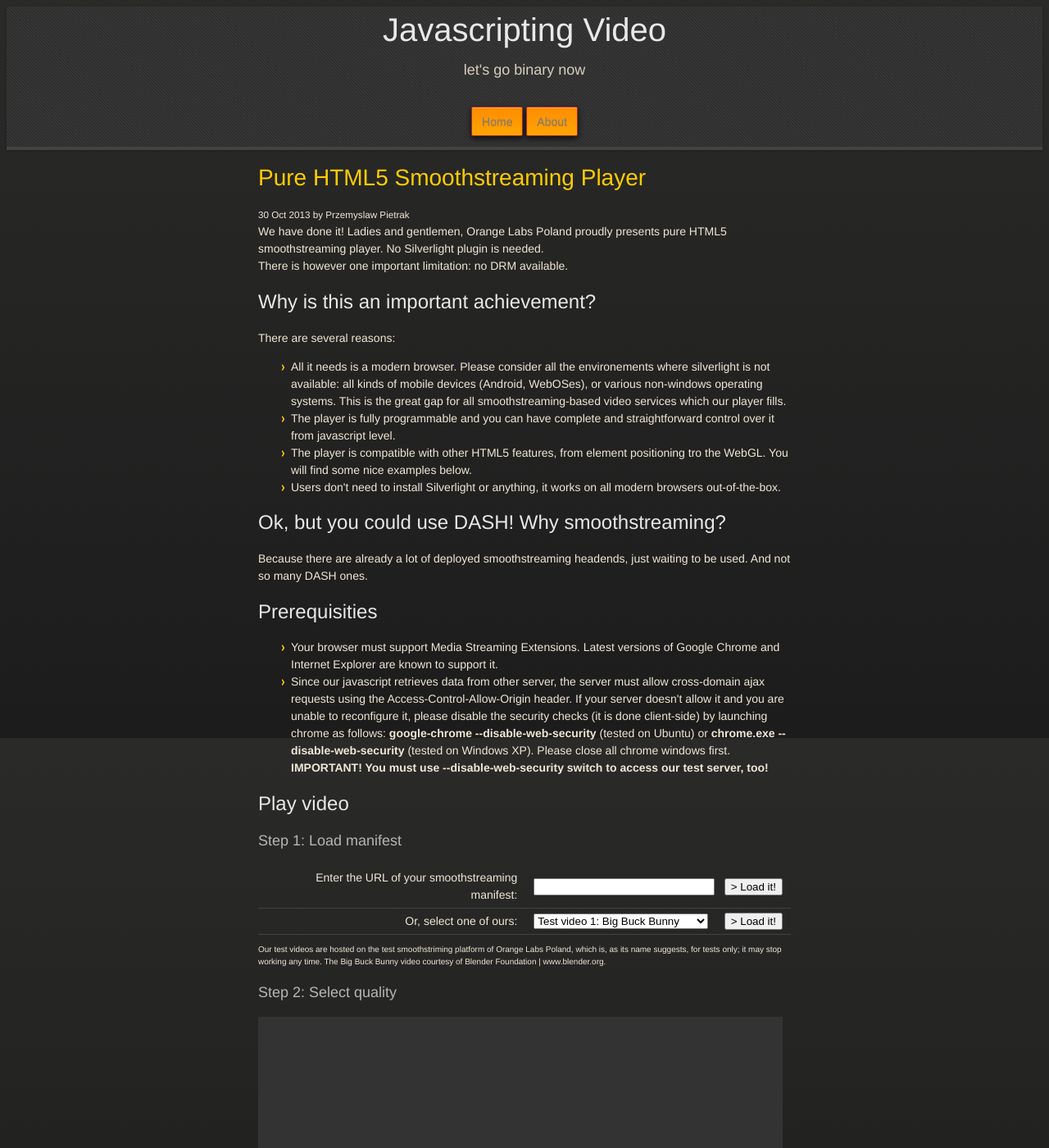
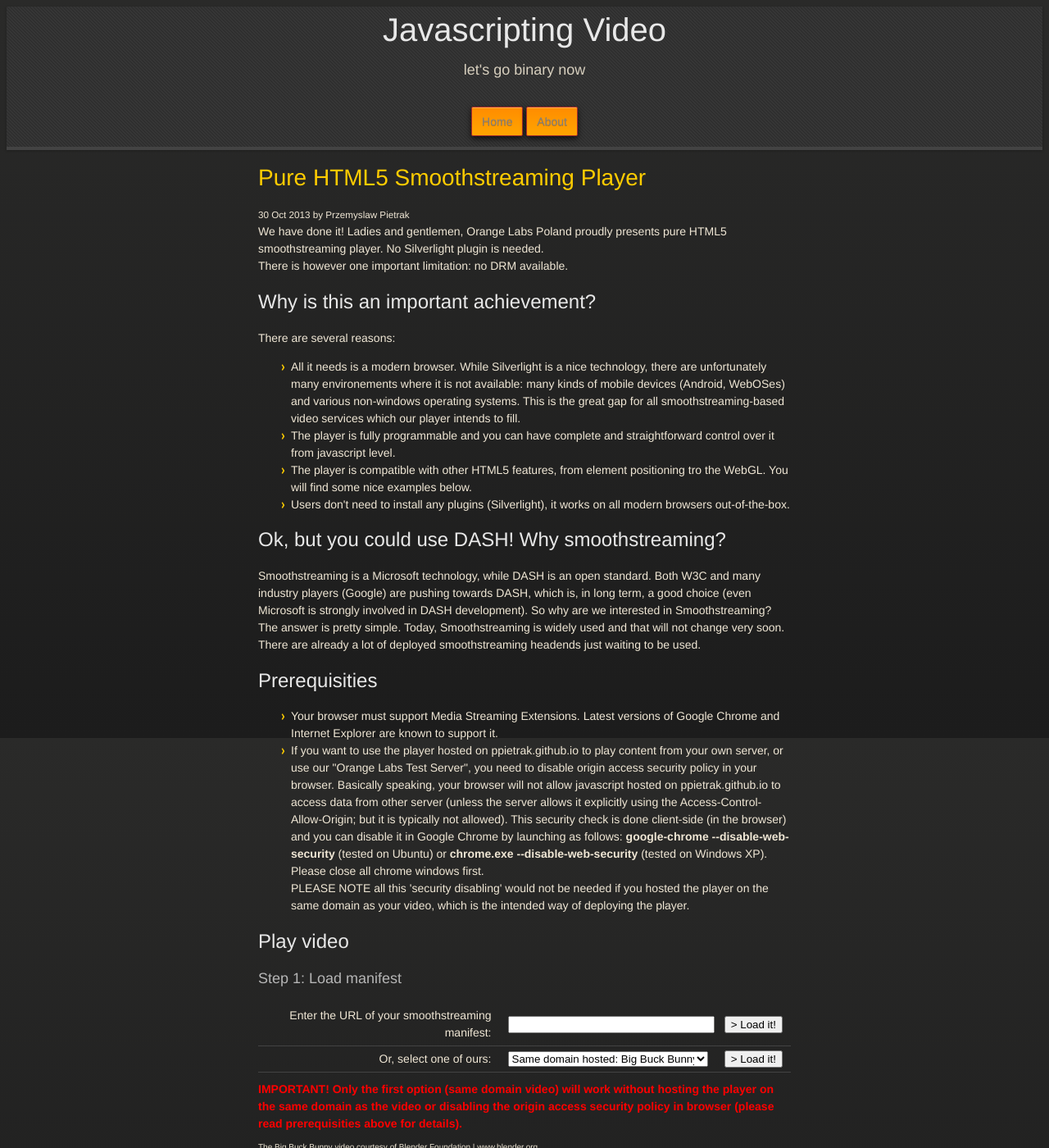
Before and after one commit to ppietrak/ppietrak.github.com, a Jekyll site: the page built from _posts/2013-10-30-pure-html5-smoothstreaming-player.html, in a window 1280 px wide and 1400 px high. Shown: the whole window at 82% size. Built offline with Jekyll 4.4.1, drawn with Linux system fonts in a browser that asks for light colours; nearby versions of some CDN libraries; some of the changed text lies outside the part shown.

Commit message:
addedx sample

```diff
--- a/_posts/2013-10-30-pure-html5-smoothstreaming-player.html
+++ b/_posts/2013-10-30-pure-html5-smoothstreaming-player.html
@@ -23,20 +23,22 @@ There is however one important limitation: no DRM available.
 <h2>Why is this an important achievement?</h2>
 There are several reasons:
 <ul>
-<li>All it needs is a modern browser. Please consider all the environements where silverlight is not available: all kinds of mobile devices (Android, WebOSes), or various non-windows operating systems. This is the great gap for all smoothstreaming-based video services which our player fills.</li>
+<li>All it needs is a modern browser. While Silverlight is a nice technology, there are unfortunately many environements where it is not available: many kinds of mobile devices (Android, WebOSes) and various non-windows operating systems. This is the great gap for all smoothstreaming-based video services which our player intends to fill.</li>
 <li>The player is fully programmable and you can have complete and straightforward control over it from javascript level.</li>
 <li>The player is compatible with other HTML5 features, from element positioning tro the WebGL. You will find some nice examples below.</li>
-<li>Users don't need to install Silverlight or anything, it works on all modern browsers out-of-the-box.</li>
+<li>Users don't need to install any plugins (Silverlight), it works on all modern browsers out-of-the-box.</li>
 </ul>
 
 <h2>Ok, but you could use DASH! Why smoothstreaming?</h2>
-Because there are already a lot of deployed smoothstreaming headends, just waiting to be used. And not so many DASH ones.
+Smoothstreaming is a Microsoft technology, while DASH is an open standard. Both W3C and many industry players (Google) are pushing towards DASH, which is, in long term, a good choice (even Microsoft is strongly involved in DASH development). So why are we interested in Smoothstreaming?<br>
+The answer is pretty simple. Today, Smoothstreaming is widely used and that will not change very soon. There are already a lot of deployed smoothstreaming headends just waiting to be used.
 
 <h2>Prerequisities</h2>
 <ul>
 <li>Your browser must support Media Streaming Extensions. Latest versions of Google Chrome and Internet Explorer are known to support it.</li>
-<li>Since our javascript retrieves data from other server, the server must allow cross-domain ajax requests using the Access-Control-Allow-Origin header. If your server doesn't allow it and you are unable to reconfigure it, please disable the security checks (it is done client-side) by launching chrome as follows: <b>google-chrome --disable-web-security</b> (tested on Ubuntu) or <b>chrome.exe --disable-web-security</b> (tested on Windows XP). Please close all chrome windows first.</li>
-<b>IMPORTANT! You must use --disable-web-security switch to access our test server, too!</b>
+<li>If you want to use the player hosted on ppietrak.github.io to play content from your own server, or use our "Orange Labs Test Server", you need to disable origin access security policy in your browser. Basically speaking, your browser will not allow javascript hosted on ppietrak.github.io to access data from other server (unless the server allows it explicitly using the Access-Control-Allow-Origin; but it is typically not allowed). This security check is done client-side (in the browser) and you can disable it in Google Chrome by launching as follows: <b>google-chrome --disable-web-security</b> (tested on Ubuntu) or <b>chrome.exe --disable-web-security</b> (tested on Windows XP). Please close all chrome windows first. <br/>
+PLEASE NOTE all this 'security disabling' would not be needed if you hosted the player on the same domain as your video, which is the intended way of deploying the player.</li>
+
 </ul>
 
 <h2>Play video</h2>
@@ -53,29 +55,33 @@ Because there are already a lot of deployed smoothstreaming headends, just waiti
 		<td style="text-align:right;">Or, select one of ours:</td>
 		<td>
 			<select id="input_sample" style="width:100%">
-				<option value="http://origin-vod-ss.ott.rd.tp.pl/SS/bunny2/bunny2/BigBuckBunny.ism/manifest">Test video 1: Big Buck Bunny</option>
-				<option value="http://origin-vod-ss.ott.rd.tp.pl/SS/Faust/Faust/euronews-vod.ism/manifest">Test video 2: Weather broadcast</option>
-				<option value="http://origin-vod-ss.ott.rd.tp.pl/SS/Zaglada/Zaglada/tvtit-vod-2.ism/manifest">Test video 3</option>
-				<option value="http://origin-vod-ss.ott.rd.tp.pl/SS/Robale/Robale/tvtit-vod-1.ism/manifest">Test video 4</option>
+				<option value="/BigBuckBunny.ism/manifest.xml">Same domain hosted: Big Buck Bunny</option>
+				<option value="http://origin-vod-ss.ott.rd.tp.pl/SS/bunny2/bunny2/BigBuckBunny.ism/manifest">Orange Labs Test Server: Big Buck Bunny</option>
+				<option value="http://origin-vod-ss.ott.rd.tp.pl/SS/Faust/Faust/euronews-vod.ism/manifest">Orange Labs Test Server: Weather broadcast</option>
+				<option value="http://origin-vod-ss.ott.rd.tp.pl/SS/Zaglada/Zaglada/tvtit-vod-2.ism/manifest">Orange Labs Test Server, video 3</option>
+				<option value="http://origin-vod-ss.ott.rd.tp.pl/SS/Robale/Robale/tvtit-vod-1.ism/manifest">Orange Labs Test Server, video 4</option>
 
 			</select>
 		</td>
 		<td><input type="button" onclick="runDemo(document.getElementById('input_sample').value);" value="> Load it!"/></td>
 	</tr>
 </table>
-<div style="font-size:10px;padding-top:10px;">Our test videos are hosted on the test smoothstriming platform of Orange Labs Poland, which is, as its name suggests, for tests only; it may stop working any time. The Big Buck Bunny video courtesy of Blender Foundation | www.blender.org. </div>
+<div style="padding-top:10px;color:red;">
+<b>IMPORTANT! Only the first option (same domain video) will work without hosting the player on the same domain as the video or disabling the origin access security policy in browser (please read prerequisities above for details).</b>
+</div>
+<div style="font-size:10px;padding-top:10px;">The Big Buck Bunny video courtesy of Blender Foundation | www.blender.org. </div>
 
 <h3>Step 2: Select quality</h3>
 
 <div id="quality" style="margin-bottom:10px;"></div>
 <div id="vparent" style="position:relative">
 <video id="v" controls autoplay width="640" height="480"></video>
-<div id="curtainleft" style="position:absolute;left:0;top:0;bottom:0;right:100%;background-color:rgb(35,35,35);"></div>
-<div id="curtainright" style="position:absolute;left:100%;top:0;bottom:0;right:0;background-color:rgb(35,35,35);"></div>
+<div id="curtainleft" style="position:absolute;left:0;top:0;bottom:0;right:100%;background-color:#252525;"></div>
+<div id="curtainright" style="position:absolute;left:100%;top:0;bottom:0;right:0;background-color:#252525;"></div>
 </div>
 
 <div style="experiments">
-<h3>Step 3: Enjoy HTML5 (if you are still thinking Silverlight is better)</h3>
+<h3>Step 3: Enjoy the power of HTML5</h3>
 <input type="button" onclick="runEffect(0);" value="> Effect 1"/>
 <input type="button" onclick="runEffect(1);" value="> Effect 2"/>
 <input type="button" onclick="runEffect(2);" value="> Effect 3"/>
@@ -110,6 +116,7 @@ The current player is merely a proof of concept. It has a lot of limitations:
 <li>Audio. There is no audio, only the video track is processed.</li>
 <li>Changing the video. Once the playback is started, there is no possibility to reinit it for the different file. (you need to reload the page)</li>
 <li>Jumps to position. You can only jump in the downloaded content, using the navigation bar of the video element. But you cannot jump into the timeline position which is not downloaded yet.</li>
+<li>End of file is not handled properly yet</li>
 </ul>
 
 All of the problems are not roadblockers (well, audio/video synchronisation and quality changing may still be little tricky). The real difficulty was processing the binary fragments, including codec information manipulation. And we have already done it. Now, the main roadblock is removed and the way for javascript smoothstreaming player is open.
--- a/javascripts/SmPlayer.js
+++ b/javascripts/SmPlayer.js
@@ -48,7 +48,7 @@ SmPlayer.prototype.open = function( url, callback )
             return;
 		}
 
-        smPlayer.smMedia = new SmMediaObject(xhr.responseXML, url.replace('/manifest','').replace('/Manifest',''));
+        smPlayer.smMedia = new SmMediaObject(xhr.responseXML, url.replace('/manifest.xml','').replace('/manifest','').replace('/Manifest',''));
 
         if (callback)
             callback( smPlayer.smMedia );
```
